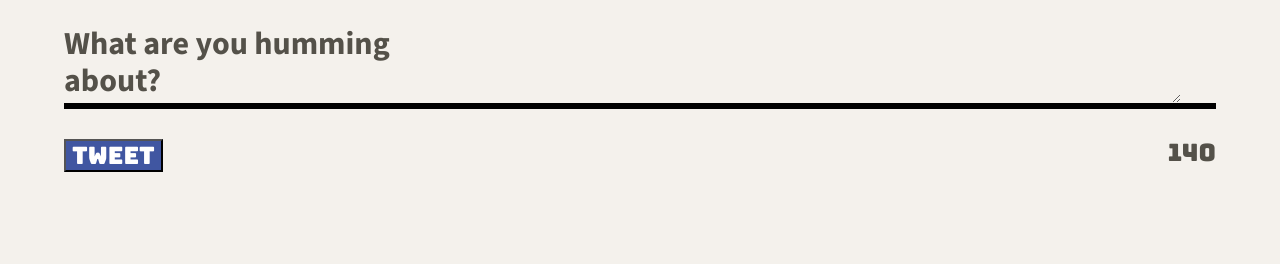
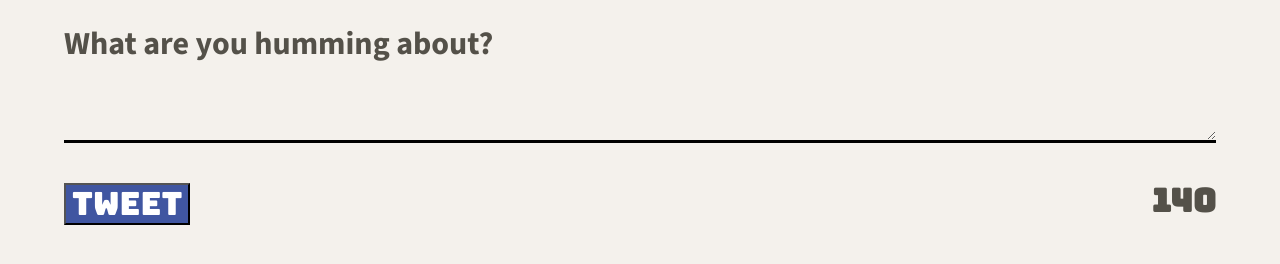
Before and after one commit to mcdmtomlinson/tweeter, a website: page public/index.html in a window 1280 px wide. Shown: the part 716-980 px from the top of the page. Before the commit the page ends 918 px from the top, so only its background shows below. Drawn offline with nearby package versions, Linux system fonts and the light colour scheme.

Commit message:
Refactor based on AI suggestions: index.html and new-tweet.css

```diff
--- a/public/index.html
+++ b/public/index.html
@@ -58,14 +58,12 @@
     <main class="container">
       <section class="new-tweet">
         <h2>Compose Tweet</h2>
-        <form id = "post-tweet" method="POST" action="/tweets">
-          <div id="text-question">
-            <label for="tweet-text">What are you humming about?</label>
-            <textarea name="text" id="tweet-text"></textarea>
-          </div>
-          <div id="tweet-send">
-            <button id="tweet-button" type="submit">Tweet</button>
-            <output id = "word-counter" name="counter" class="counter" for="tweet-text">140</output>
+        <form class = "new-tweet-form" method="POST" action="/tweets">
+          <label for="tweet-text">What are you humming about?</label>
+          <textarea name="text" class="tweet-text"></textarea>
+          <div class="tweet-send">
+            <button class="tweet-button" type="submit">Tweet</button>
+            <output name="counter" class="counter" for="tweet-text">140</output>
           </div>
         </form>
       </section>
--- a/public/styles/new-tweet.css
+++ b/public/styles/new-tweet.css
@@ -1,40 +1,34 @@
 /** Styling for New Tweet component
 */
 
-#post-tweet {
+.new-tweet-form {
   display: flex;
   flex-direction: column;
-}
 
-#text-question {
   display: flex;
-  flex-direction: row;
-  border-bottom: black solid 0.2em;
   font-family: "Source Sans 3", sans-serif;
   font-size:xx-large;
   font-weight: bold;
 }
 
-#tweet-text {
+.tweet-text {
   background-color: inherit;
   display: flex;
   flex-direction: row;
   border: none;
-  width: 60%;
-  height: 50%;
-  margin-left: 3%;
-  margin-right: 3%;
+  border-bottom: black solid 0.1em;
 }
 
-#tweet-send {
+.tweet-send {
   display: flex;
   flex-direction: row;
   justify-content: space-between;
   margin-top: 1.25em;
   margin-bottom: 1.25em;
+  font-family: "bungee";
 }
 
-#tweet-button {
+.tweet-button {
   font-family: "bungee";
   background-color:#4056A1;
   color: white;
```
